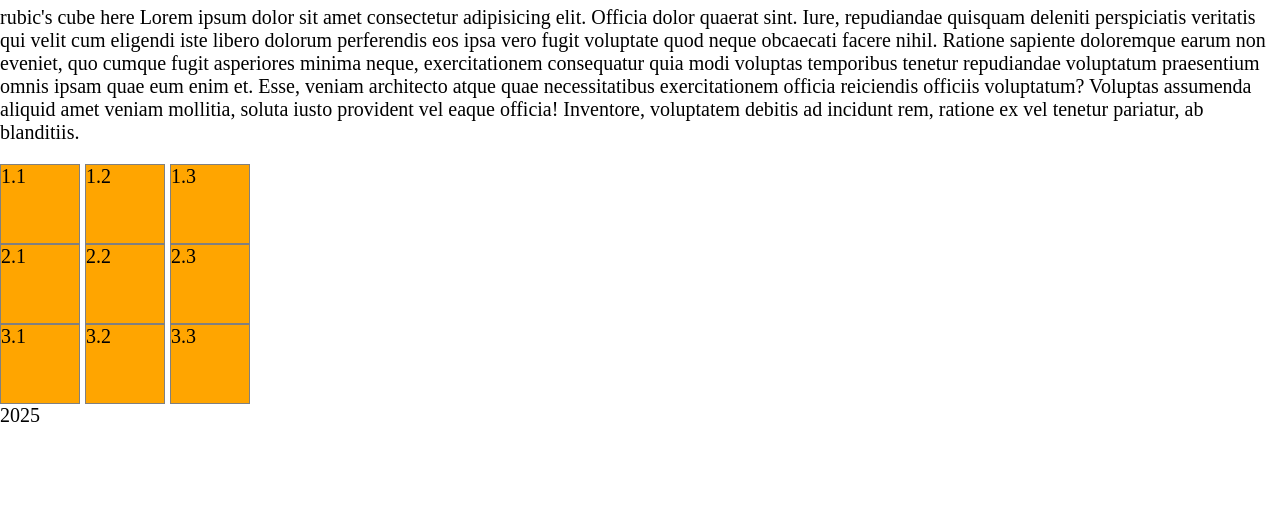
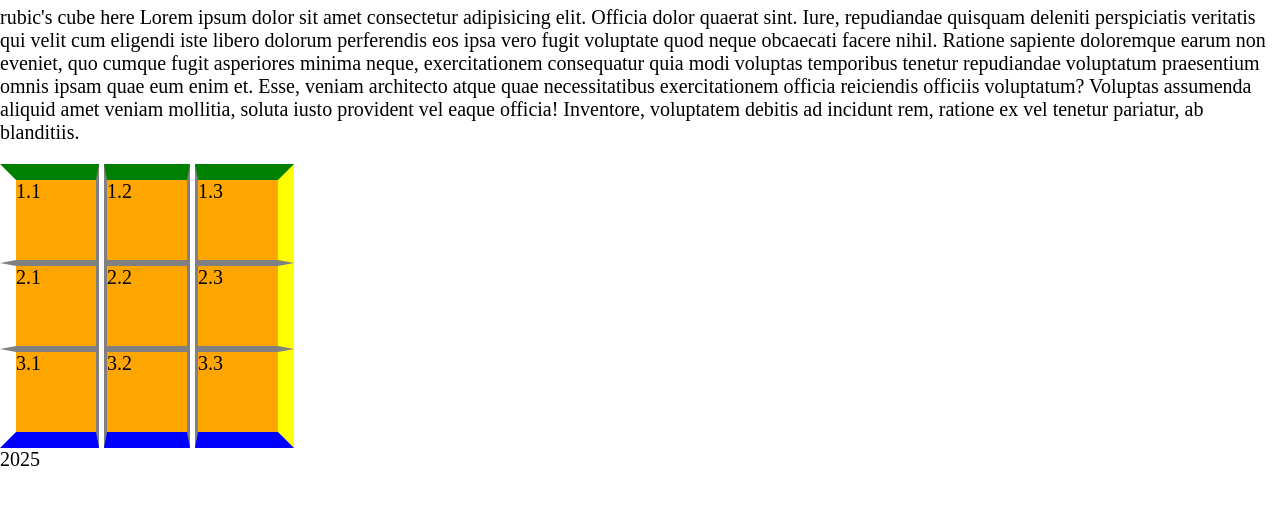
Before and after one commit to 21Runner/rubic-cube, a plain HTML site: page index.htm in a window 1280 px wide. Shown: the part 95-600 px from the top of the page. Drawn offline with Linux system fonts and the light colour scheme.

Commit message:
added colors for the right, left, top, and bottom faces of the cube

```diff
--- a/assets/style.css
+++ b/assets/style.css
@@ -29,9 +29,30 @@ html {
 }
 
 .cube div {
+    box-sizing: content-box;
     background-color: orange;
     width: 5rem;
     height: 5rem;
-        border: 0.1rem solid gray;
+    border: 0.2rem solid gray;
     display: inline-block;
 }
+
+.cube div.right {
+    border-right-color: yellow;
+    border-right-width: 1rem;
+}
+
+.cube div.bottom {
+    border-bottom-color: blue;
+    border-bottom-width: 1rem;
+}
+
+.cube div.left {
+    border-left-color: white;
+    border-left-width: 1rem;
+}
+
+.cube div.up {
+    border-top-color: green;
+    border-top-width: 1rem;
+}
--- a/index.htm
+++ b/index.htm
@@ -4,7 +4,7 @@
     <meta charset="UTF-8">
     <meta name="viewport" content="width=device-width, initial-scale=1.0">
     <link rel="stylesheet" href="assets/style.css">
-    <title>kocka</title>
+    <title>gocka</title>
 </head>
 <body>
     <header>
@@ -13,15 +13,15 @@
     <main>
         <p>rubic's cube here Lorem ipsum dolor sit amet consectetur adipisicing elit. Officia dolor quaerat sint. Iure, repudiandae quisquam deleniti perspiciatis veritatis qui velit cum eligendi iste libero dolorum perferendis eos ipsa vero fugit voluptate quod neque obcaecati facere nihil. Ratione sapiente doloremque earum non eveniet, quo cumque fugit asperiores minima neque, exercitationem consequatur quia modi voluptas temporibus tenetur repudiandae voluptatum praesentium omnis ipsam quae eum enim et. Esse, veniam architecto atque quae necessitatibus exercitationem officia reiciendis officiis voluptatum? Voluptas assumenda aliquid amet veniam mollitia, soluta iusto provident vel eaque officia! Inventore, voluptatem debitis ad incidunt rem, ratione ex vel tenetur pariatur, ab blanditiis.</p>
         <section class="cube">
-            <div>1.1</div>
-            <div>1.2</div>
-            <div>1.3</div><br>
-            <div>2.1</div>
+            <div class="up left">1.1</div>
+            <div class="up">1.2</div>
+            <div class="right up">1.3</div><br>
+            <div class="left">2.1</div>
             <div>2.2</div>
-            <div>2.3</div><br>
-            <div>3.1</div>
-            <div>3.2</div>
-            <div>3.3</div><br>
+            <div class="right">2.3</div><br>
+            <div class="bottom left">3.1</div>
+            <div class="bottom">3.2</div>
+            <div class="right bottom">3.3</div><br>
         </section>
     </main>
     <footer>
```
Lines whose indentation alone changed are shown as unchanged.
